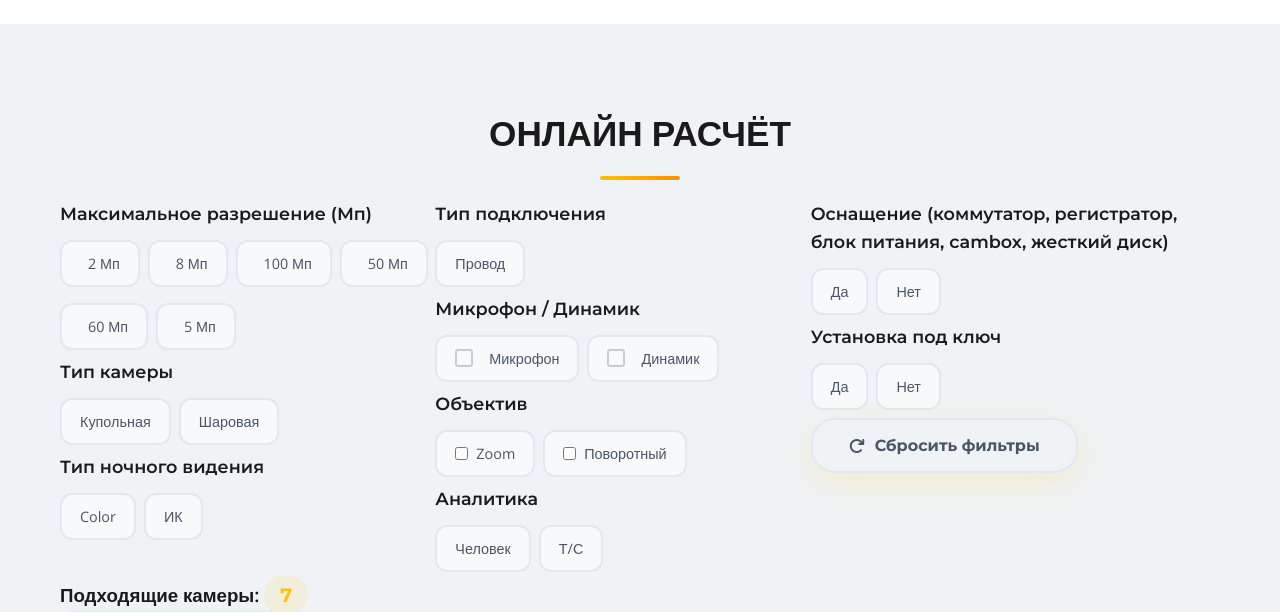
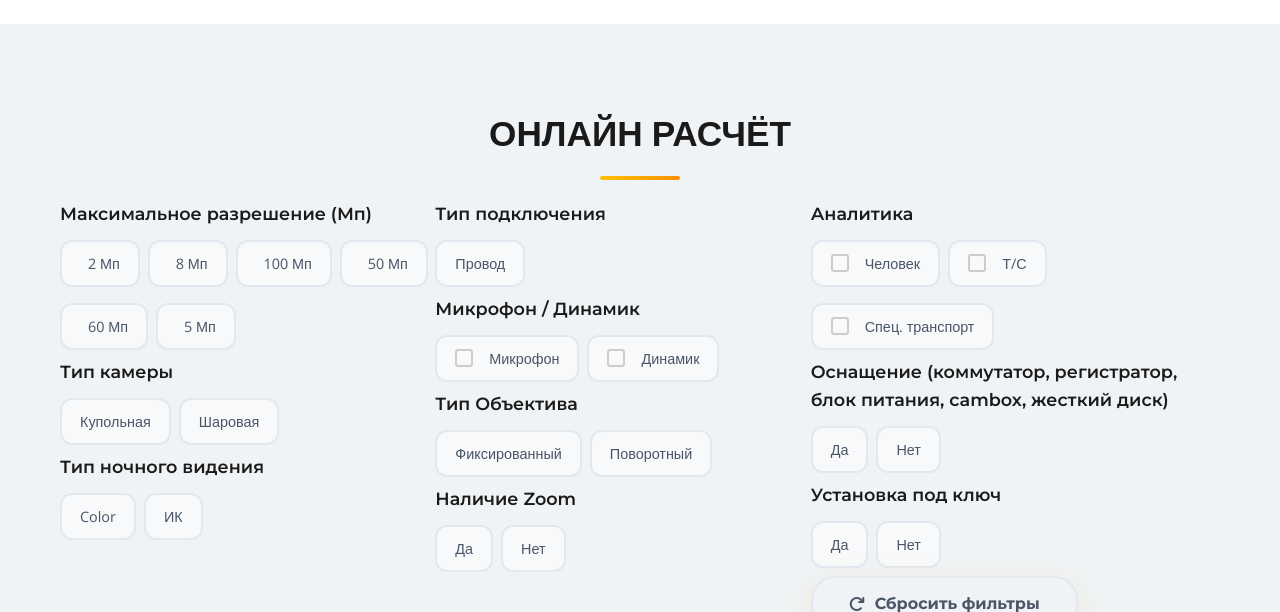
Before and after one commit to Kachaleks/cts-webapp, a Django app: page / in a window 1280 px wide. Shown: the part 3608-4220 px from the top of the page. Run offline with Django 4.2, Linux system fonts and the light colour scheme; data comes from the database, SQL or seed files in the repository.

Commit message:
master commit корректный вид калькулятора с точки зрения полей

```diff
--- a/cts/main/models.py
+++ b/cts/main/models.py
@@ -3,6 +3,7 @@ from django.db import models
 class Camera(models.Model):
     id = (models.AutoField(primary_key=True, auto_created=True))
     name = models.CharField('Название камеры', max_length=100)
+    description = models.CharField('Описание камеры', max_length=200, null=True, blank=True)
     price = models.IntegerField('Цена камеры')
     picture = models.ImageField(
         'Фото камеры',
@@ -16,8 +17,12 @@ class Camera(models.Model):
     connection_type = models.CharField(max_length=10, default='Провод')
     has_micro = models.BooleanField(default=False)
     has_dynamic = models.BooleanField(default=False)
-    lens = models.CharField(max_length=15, default='Zoom')
-    analytics = models.CharField(max_length=30, default='Человек')
+    lens = models.CharField(max_length=15, default='')
+    has_zoom = models.BooleanField(default=False)
+    has_people_analytics = models.BooleanField(default=False)
+    has_cars_analytics = models.BooleanField(default=False)
+    has_special_cars_analytics = models.BooleanField(default=False)
+
 
     def __str__(self):
         return self.name
--- a/cts/main/templates/main/calculator.html
+++ b/cts/main/templates/main/calculator.html
@@ -43,13 +43,28 @@
 <!-- Объектив-->
 {% block lens%}
     {% for len in lens %}
-        <label class="filter-option"><input type="checkbox" name="lens" data-filter="lens" value={{len}} data-group="multiple" > {{len}} </label>
+        <label class="filter-option"><input type="radio" name="lens" data-filter="lens" value={{len}} data-group="multiple" > {{len}} </label>
     {% endfor %}
 {% endblock %}
 
+
 <!-- Аналитика-->
 {% block analytics%}
-    {% for analytic in analytics %}
-        <label class="filter-option"><input type="radio" name="analytics" data-filter="analytics"  value={{analytic}}> {{analytic}} </label>
-    {% endfor %}
+     <div class="filter-options" id="analyticsFilters">
+                            <label class="filter-option">
+                                <input type="checkbox" data-filter="has_people_analytics" data-group="boolean" class="filter-checkbox">
+                                <span class="checkbox-custom"></span>
+                                Человек
+                            </label>
+                            <label class="filter-option">
+                                <input type="checkbox" data-filter="has_cars_analytics" data-group="boolean" class="filter-checkbox">
+                                <span class="checkbox-custom"></span>
+                                Т/С
+                            </label>
+                            <label class="filter-option">
+                                <input type="checkbox" data-filter="has_special_cars_analytics" data-group="boolean" class="filter-checkbox">
+                                <span class="checkbox-custom"></span>
+                                Спец. транспорт
+                            </label>
+                        </div>
 {% endblock %}
--- a/cts/main/templates/main/index.html
+++ b/cts/main/templates/main/index.html
@@ -434,25 +434,38 @@
                             </label>
                         </div>
                     </div>
+
                     <div class="filter-group">
-                    <h4>Объектив</h4>
-                    <div class="filter-options">
+                    <h4>Тип Объектива</h4>
+                    <div class="filter-options" id="lensFilters">
                         {% block lens%}
                         {% endblock %}
 
                     </div>
+
+                     <div class="filter-group">
+                    <h4>Наличие Zoom</h4>
+                          <div class="filter-options" id="has_zoomFilters">
+                    <label class="filter-option"><input type="radio" name="has_zoom" data-filter="has_zoom" value=true  > Да  </label>
+                    <label class="filter-option"><input type="radio" name="has_zoom" data-filter="has_zoom" value=false  > Нет </label>
+
+                          </div>
+
                 </div>
-                    <div class="filter-group">
+                </div>
+                    </div>
+
+                <div class="calc-filters-additional-side" >
+
+                     <div class="filter-group">
                     <h4>Аналитика</h4>
                     <div class="filter-options">
                         {% block analytics%}
                         {% endblock %}
 
                     </div>
-                </div>
-                </div>
+                         </div>
 
-                <div class="calc-filters-additional-side" >
                     <div class="filter-group">
                         <h4>Оснащение (коммутатор, регистратор, блок питания, cambox, жесткий диск)</h4>
                         <div class="filter-options" id="equipment" >
@@ -460,6 +473,7 @@
                             <label class="filter-option"><input type="radio" name="equipment" data-filter="equipment" value="equipment" > Нет </label>
                         </div>
                     </div>
+
 
                     <div class="filter-group">
                         <h4>Установка под ключ</h4>
@@ -476,7 +490,7 @@
                 </div>
             </div>
 
-             <!-- Правая колонка: результаты -->
+             <!--  результаты -->
             <div class="calc-results">
                 <div class="results-header">
                     <h3>Подходящие камеры: <span id="camerasCount">{{ cameras.count }}</span></h3>
@@ -1026,12 +1040,24 @@ document.addEventListener('DOMContentLoaded', function() {
         // Собираем чекбоксы для булевых полей (микрофон, динамик)
         const microChecked = document.querySelector('input[data-filter="has_micro"]:checked');
         const dynamicChecked = document.querySelector('input[data-filter="has_dynamic"]:checked');
+        const has_people_analyticsChecked = document.querySelector('input[data-filter="has_people_analytics"]:checked');
+        const has_cars_analyticsChecked = document.querySelector('input[data-filter="has_cars_analytics"]:checked');
+        const has_special_cars_analyticsChecked = document.querySelector('input[data-filter="has_special_cars_analytics"]:checked');
 
         if (microChecked) {
             filters['has_micro'] = 'true';
         }
         if (dynamicChecked) {
             filters['has_dynamic'] = 'true';
+        }
+        if (has_people_analyticsChecked) {
+            filters['has_people_analytics'] = 'true';
+        }
+        if (has_cars_analyticsChecked) {
+            filters['has_cars_analytics'] = 'true';
+        }
+        if (has_special_cars_analyticsChecked) {
+            filters['has_special_cars_analytics'] = 'true';
         }
 
         // Сортировка
--- a/cts/main/views.py
+++ b/cts/main/views.py
@@ -14,7 +14,6 @@ def calculator(request):
     night_vision_technologies = cameras.values_list('night_vision_technology', flat=True).distinct()
     connection_types = cameras.values_list('connection_type', flat=True).distinct()
     lens = cameras.values_list('lens', flat=True).distinct()
-    analytics = cameras.values_list('analytics', flat=True).distinct()
 
     # Если AJAX запрос
     if request.headers.get('X-Requested-With') == 'XMLHttpRequest':
@@ -32,14 +31,27 @@ def calculator(request):
             if lens_values:
                 # Используем __in для поиска точных совпадений
                 cameras = cameras.filter(lens__in=lens_values)
-        if 'analytics' in request.GET:
-            cameras = cameras.filter(analytics=request.GET['analytics'])
+
+        # ИСПРАВЛЕНИЕ: Проверяем значение булевых полей
+        if 'has_zoom' in request.GET:
+            # Преобразуем строку в булево значение
+            has_zoom_value = request.GET['has_zoom'].lower() == 'true'
+            cameras = cameras.filter(has_zoom=has_zoom_value)
+
+        if 'has_people_analytics' in request.GET:
+            cameras = cameras.filter(has_people_analytics=True)
+        if 'has_cars_analytics' in request.GET:
+            cameras = cameras.filter(has_cars_analytics=True)
+        if 'has_special_cars_analytics' in request.GET:
+            cameras = cameras.filter(has_special_cars_analytics=True)
 
             # ФИЛЬТРАЦИЯ ПО МИКРОФОНУ И ДИНАМИКУ (ключевое изменение!)
         if 'has_micro' in request.GET:
             cameras = cameras.filter(has_micro=True)
         if 'has_dynamic' in request.GET:
             cameras = cameras.filter(has_dynamic=True)
+
+
 
 
         # Возвращаем простой JSON
@@ -51,6 +63,7 @@ def calculator(request):
                     'price': c.price,
                     'picture': c.picture.path if c.picture else '',
                     'has_micro': c.has_micro,
+                    'has_zoom' : c.has_zoom,
                     'has_dynamic': c.has_dynamic,
                 }
                 for c in cameras
@@ -66,7 +79,6 @@ def calculator(request):
                     'night_vision_technologies' : night_vision_technologies,
                     'connection_types': connection_types,
                     'lens': lens,
-                    'analytics': analytics
     }
 
     # ЕДИНСТВЕННЫЙ return для обычного запроса
```
Also changed, not shown: cts/db.sqlite3.
